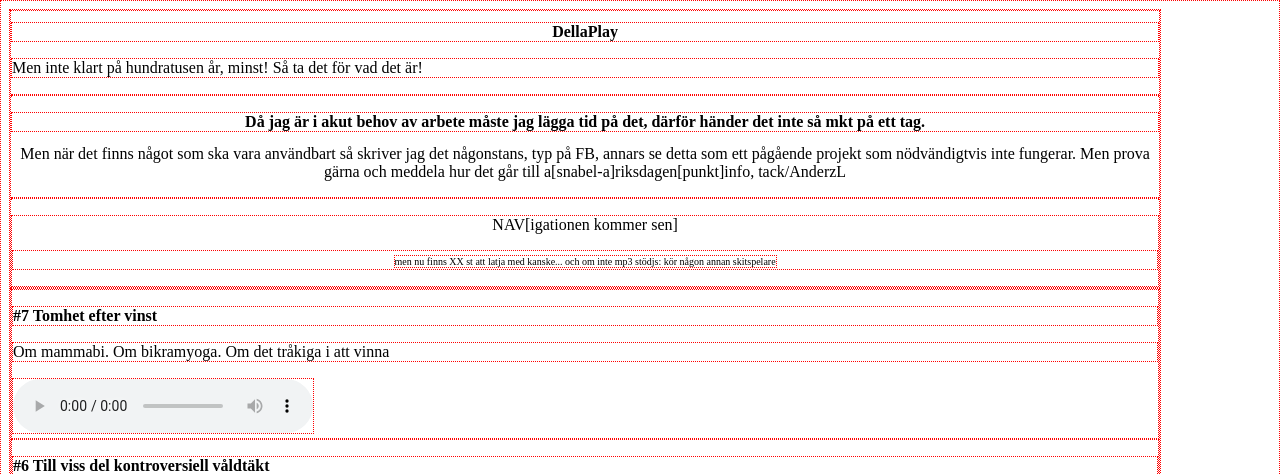
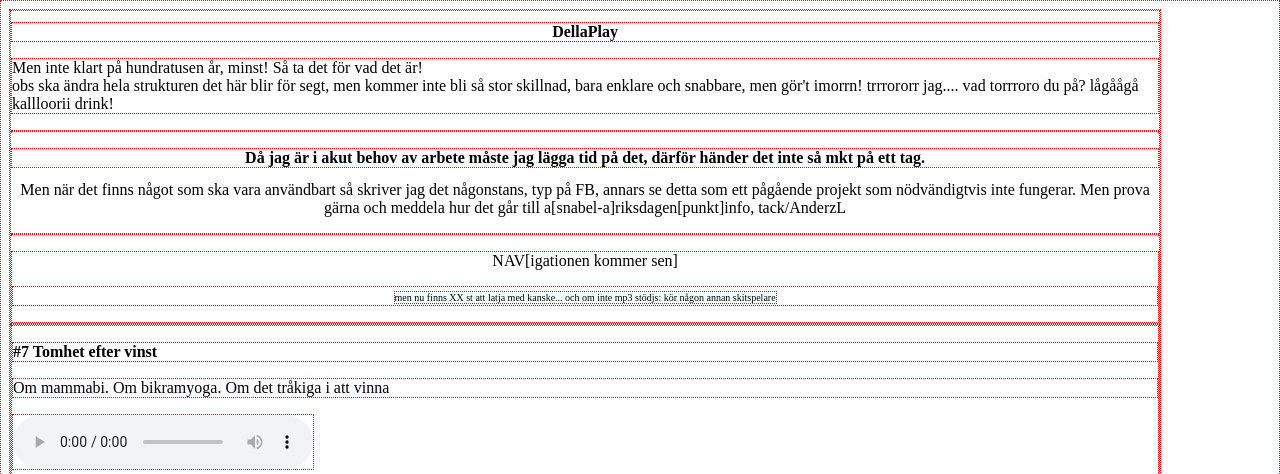
Before and after one commit to dellaplay/dplay, a PHP site: page / in a window 1280 px wide. Shown: the top 474 px of the page. Run offline with PHP 8.4, Linux system fonts and the light colour scheme.

Commit message:
170710_7c0mment2

```diff
--- a/index.php
+++ b/index.php
@@ -37,7 +37,8 @@
 		<header class="CENTERTXT">
 			<h1>DellaPlay</h1>
 			<p class="LEFTTXT">
-				Men inte klart p&aring; hundratusen &aring;r, minst! Så ta det för vad det är!
+				Men inte klart p&aring; hundratusen &aring;r, minst! Så ta det för vad det är! <br />
+				obs ska ändra hela strukturen det här blir för segt, men kommer inte bli så stor skillnad, bara enklare och snabbare, men gör't imorrn! trrrororr jag.... vad torrroro du på? lågåågå kallloorii drink!
 			</p>
 			<p>
 				<h2>Då jag är i akut behov av arbete måste jag lägga tid på det, därför händer det inte så mkt på ett tag.</h2>
```
